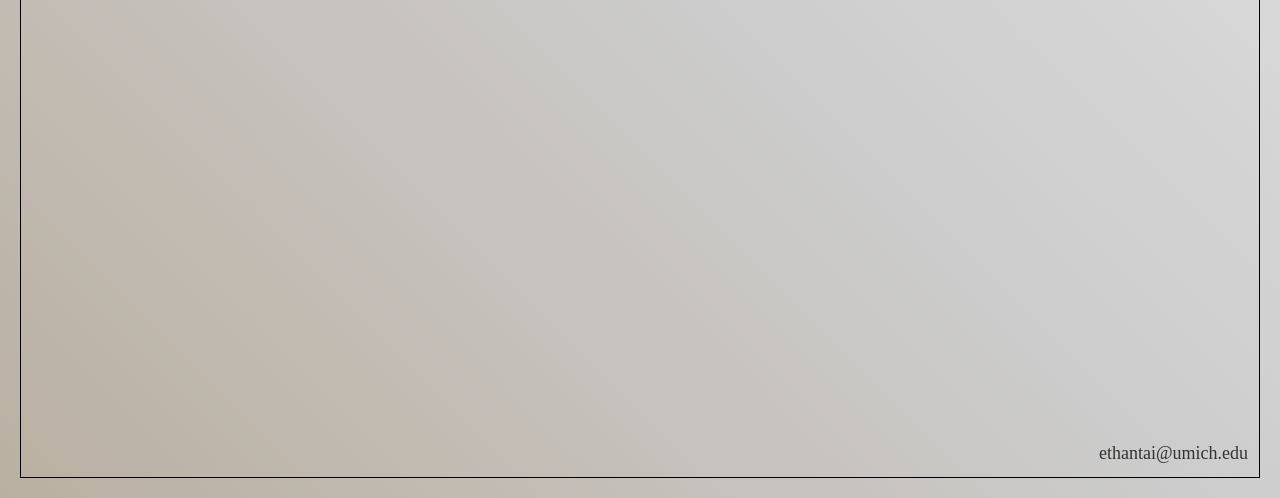
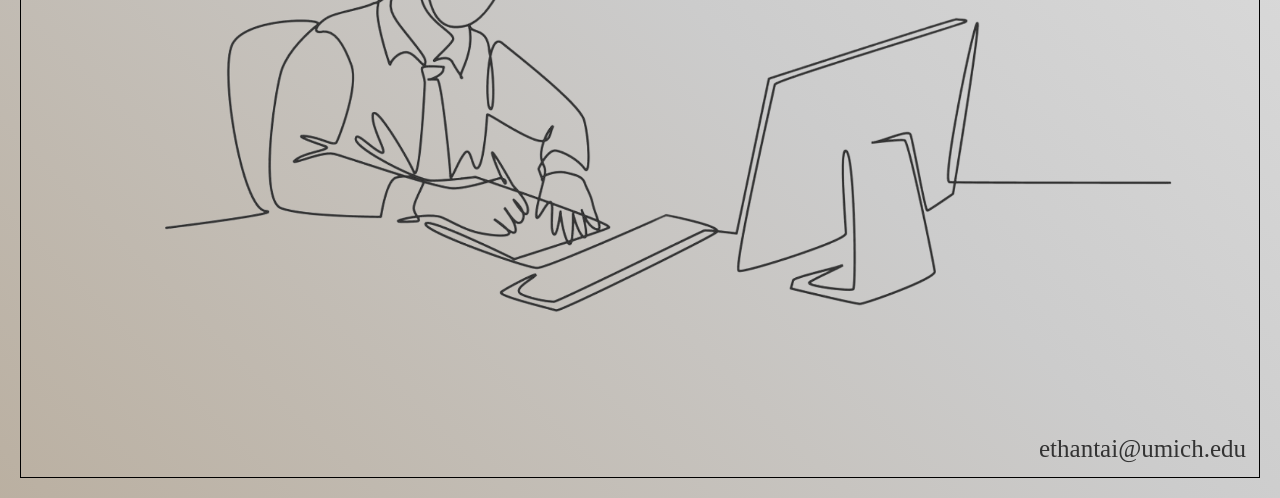
Before and after one commit to ethantai7/personal, a website: page contact.html in a window 1280 px wide. Shown: the part 302-800 px from the top of the page. Drawn offline with nearby package versions, Linux system fonts and the light colour scheme; a web font is replaced by a local one.

Commit message:
dsfsdfdsf

```diff
--- a/contact.html
+++ b/contact.html
@@ -31,7 +31,10 @@
         </ul>
     </nav>
     <main id = "main">
-        <div class="bottom-right-text" style = "margin-right:40px;">
+        <div class = "pic-div">
+        <img class="center-image" id = "mainImage" src="images/writing.png" alt="Centered Image">
+    </div>
+        <div class="bottom-right-text" style = "margin-right:100px; font-size: 25px;">
             ethantai@umich.edu
 
         </div>
```
Also changed, not shown: projects.html (+1 -1 lines), images/writing.jpeg (added), images/writing.png (added).
